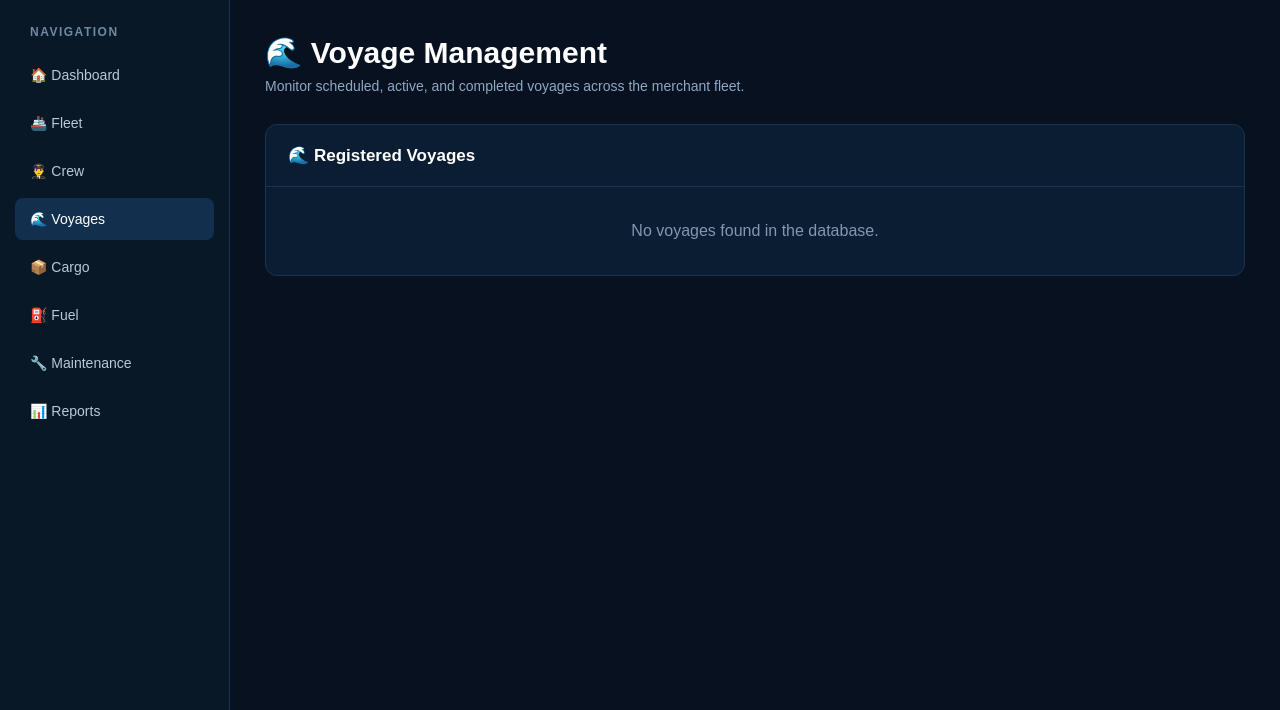
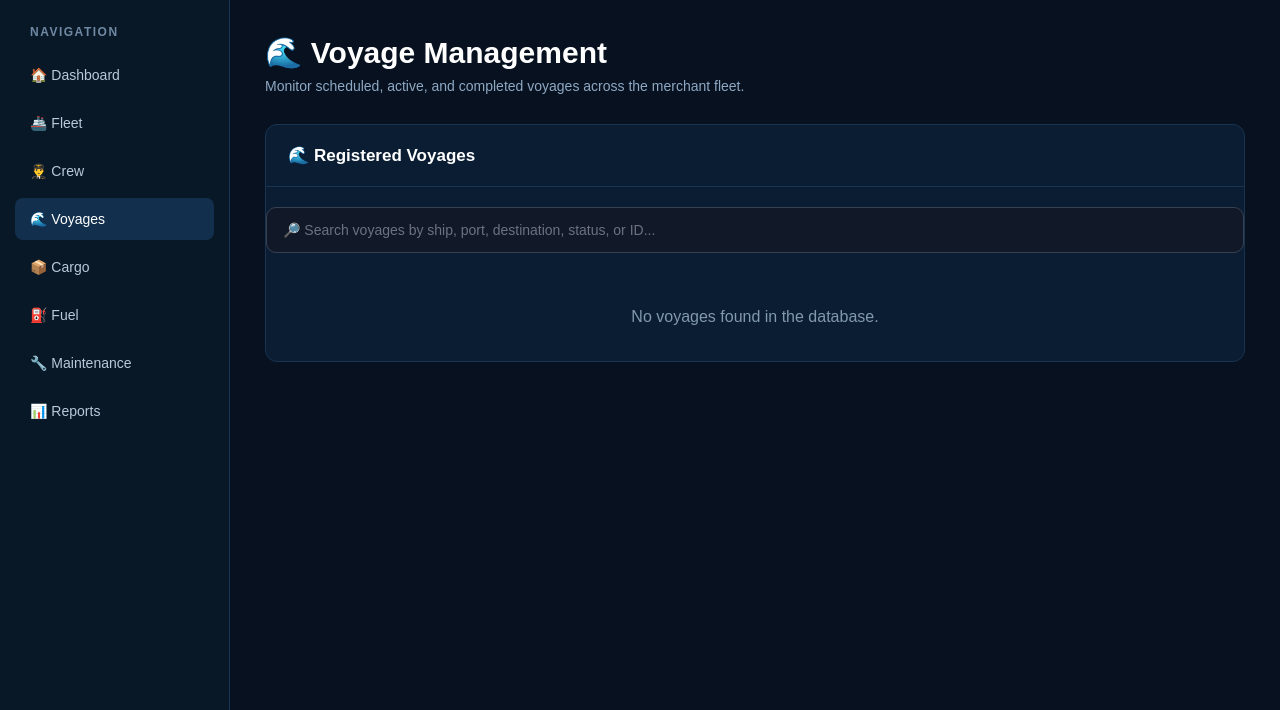
Before and after one commit to kadamshivam041-commits/my-mysql-test, a Flask app: page /voyages in a window 1280 px wide. Shown: the part 98-808 px from the top of the page. Run offline with Flask 3, Linux system fonts and the light colour scheme; data that the repository does not hold is empty.

Commit message:
Add voyages search filter

```diff
--- a/web/templates/voyages.html
+++ b/web/templates/voyages.html
@@ -105,6 +105,30 @@
             font-size: 17px;
             font-weight: bold;
         }
+        .search-box {
+            margin-top: 20px;
+            margin-bottom: 20px;
+        }
+
+        .search-box input {
+            width: 100%;
+            padding: 14px 16px;
+            background: #111827;
+            border: 1px solid #374151;
+            border-radius: 10px;
+            color: #ffffff;
+            font-size: 14px;
+            outline: none;
+            box-sizing: border-box;
+        }
+
+        .search-box input:focus {
+            border-color: #2563eb;
+        }
+
+        .search-box input::placeholder {
+            color: #6b7280;
+        }
 
         table {
             width: 100%;
@@ -208,7 +232,14 @@
                 <div class="table-header">
                     🌊 Registered Voyages
                 </div>
-
+                <div class="search-box">
+                    <input
+                        type="text"
+                        id="voyageSearch"
+                        placeholder="🔎 Search voyages by ship, port, destination, status, or ID..."
+                        onkeyup="searchVoyages()"
+                    >
+                </div>
                 {% if voyages %}
 
                 <table>
@@ -274,6 +305,22 @@
         </main>
 
     </div>
+    <script>
+        function searchVoyages() {
+            const input = document.getElementById("voyageSearch");
+            const filter = input.value.toLowerCase();
+            const rows = document.querySelectorAll("tbody tr");
 
+            rows.forEach(function(row) {
+                const text = row.textContent.toLowerCase();
+
+                if (text.includes(filter)) {
+                    row.style.display = "";
+                } else {
+                    row.style.display = "none";
+                }
+            });
+        }
+    </script>
 </body>
 </html>
```
